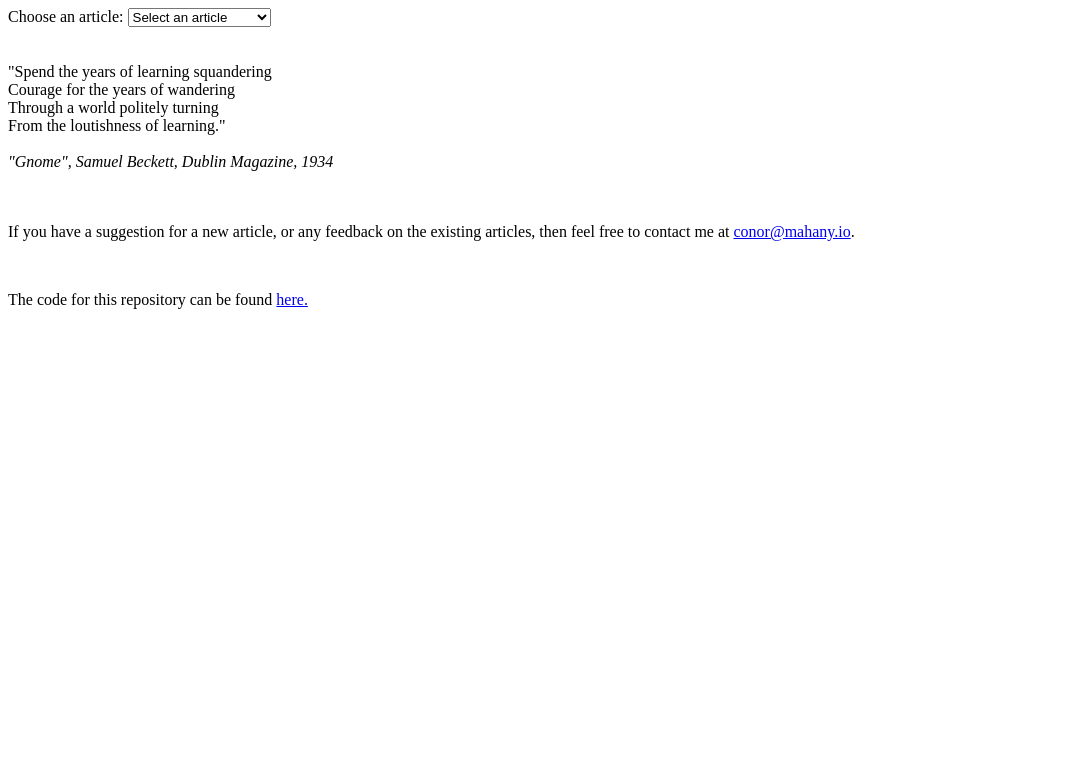
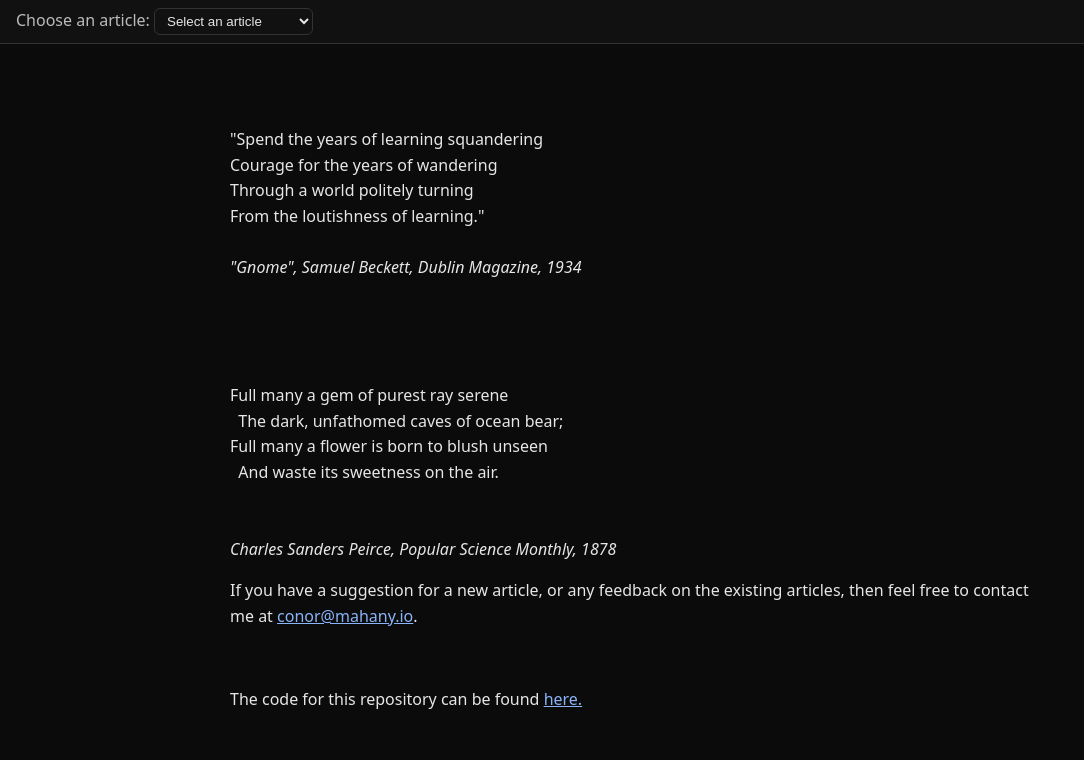
Before and after one commit to laundrevity/blog, a Flask app: page / in a window 1280 px wide. Shown: the top 760 px of the page, without its empty margins (0-1084 px from the left). Run offline with Flask 3, Linux system fonts and the light colour scheme; some libraries are stand-ins or nearby versions.

Commit message:
dark theme, add peirce poem

```diff
--- /dev/null
+++ b/static/style.css
@@ -0,0 +1,114 @@
+/* static/style.css */
+:root {
+    color-scheme: dark;
+}
+
+html,
+body {
+    margin: 0;
+    background: #0b0b0b;
+    /* site background */
+    color: #e6e6e6;
+    /* default text */
+    font-family: system-ui, -apple-system, Segoe UI, Roboto, Ubuntu, Cantarell, "Helvetica Neue", Arial, sans-serif;
+    line-height: 1.6;
+}
+
+a {
+    color: #8ab4f8;
+}
+
+a:visited {
+    color: #c58af9;
+}
+
+a:hover {
+    text-decoration: underline;
+}
+
+.content {
+    max-width: 820px;
+    margin: 0 auto;
+    padding: 2rem 1rem;
+}
+
+.toolbar {
+    background: #111;
+    border-bottom: 1px solid #333;
+    padding: 0.5rem 1rem;
+}
+
+.toolbar label {
+    color: #bbb;
+}
+
+#article-select,
+select,
+input,
+button {
+    background: #111;
+    color: #e6e6e6;
+    border: 1px solid #333;
+    border-radius: 6px;
+    padding: 0.25rem 0.5rem;
+}
+
+option {
+    background: #111;
+    color: #e6e6e6;
+}
+
+pre,
+code,
+.hljs {
+    background: #0f0f0f;
+    /* code blocks */
+    color: #e6e6e6;
+}
+
+pre {
+    padding: 1rem;
+    overflow: auto;
+    border: 1px solid #333;
+    border-radius: 8px;
+}
+
+code {
+    padding: 0.1em 0.3em;
+    border-radius: 4px;
+}
+
+blockquote {
+    border-left: 4px solid #333;
+    margin: 1rem 0;
+    padding: 0.5rem 1rem;
+    color: #ccc;
+    background: #0f0f0f;
+}
+
+hr {
+    border: 0;
+    border-top: 1px solid #333;
+}
+
+/* Tables (if any) */
+table {
+    border-collapse: collapse;
+}
+
+th,
+td {
+    border: 1px solid #333;
+    padding: 0.5rem 0.75rem;
+}
+
+thead th {
+    background: #121212;
+}
+
+/* Images: do NOT invert; respect originals */
+img {
+    filter: none;
+}
+
+/* MathJax inherits color automatically */
--- a/templates/base.html
+++ b/templates/base.html
@@ -1,5 +1,6 @@
 <!DOCTYPE html>
 <html>
+
 <head>
   <title>mahany.io</title>
   <!-- MathJax for LaTeX rendering -->
@@ -17,7 +18,11 @@
   <link rel="stylesheet" href="https://cdnjs.cloudflare.com/ajax/libs/highlight.js/11.5.1/styles/default.min.css">
   <script src="https://cdnjs.cloudflare.com/ajax/libs/highlight.js/11.5.1/highlight.min.js"></script>
   <script>hljs.highlightAll();</script>
+
+  <!-- Dark theme -->
+  <link rel="stylesheet" href="/static/style.css?v=20250805">
 </head>
+
 <body>
   <div class="toolbar">
     <label for="article-select">Choose an article:</label>
@@ -32,4 +37,5 @@
   {% block content %}
   {% endblock %}
 </body>
+
 </html>
--- a/templates/index.html
+++ b/templates/index.html
@@ -8,9 +8,19 @@
     Through a world politely turning<br>
     From the loutishness of learning."
 
-        <br><br><cite>"Gnome", Samuel Beckett, Dublin Magazine, 1934</cite> <br><br> <br>
-        <p>If you have a suggestion for a new article, or any feedback on the existing articles, then feel free to contact me at <a href="mailto:conor@mahany.io">conor@mahany.io</a>.</p>
+    <br><br><cite>"Gnome", Samuel Beckett, Dublin Magazine, 1934</cite> <br><br><br>
 
-        <br><p>The code for this repository can be found <a href="https://github.com/laundrevity/blog">here.</a></p>
+    <br><br>
+    Full many a gem of purest ray serene<br>
+    &nbsp;&nbsp;The dark, unfathomed caves of ocean bear;<br>
+    Full many a flower is born to blush unseen<br>
+    &nbsp;&nbsp;And waste its sweetness on the air.<br>
+    <br><br><cite>Charles Sanders Peirce, Popular Science Monthly, 1878</cite>
+
+    <p>If you have a suggestion for a new article, or any feedback on the existing articles, then feel free to contact
+        me at <a href="mailto:conor@mahany.io">conor@mahany.io</a>.</p>
+
+    <br>
+    <p>The code for this repository can be found <a href="https://github.com/laundrevity/blog">here.</a></p>
 </div>
 {% endblock %}
```
Lines whose indentation alone changed are shown as unchanged.
